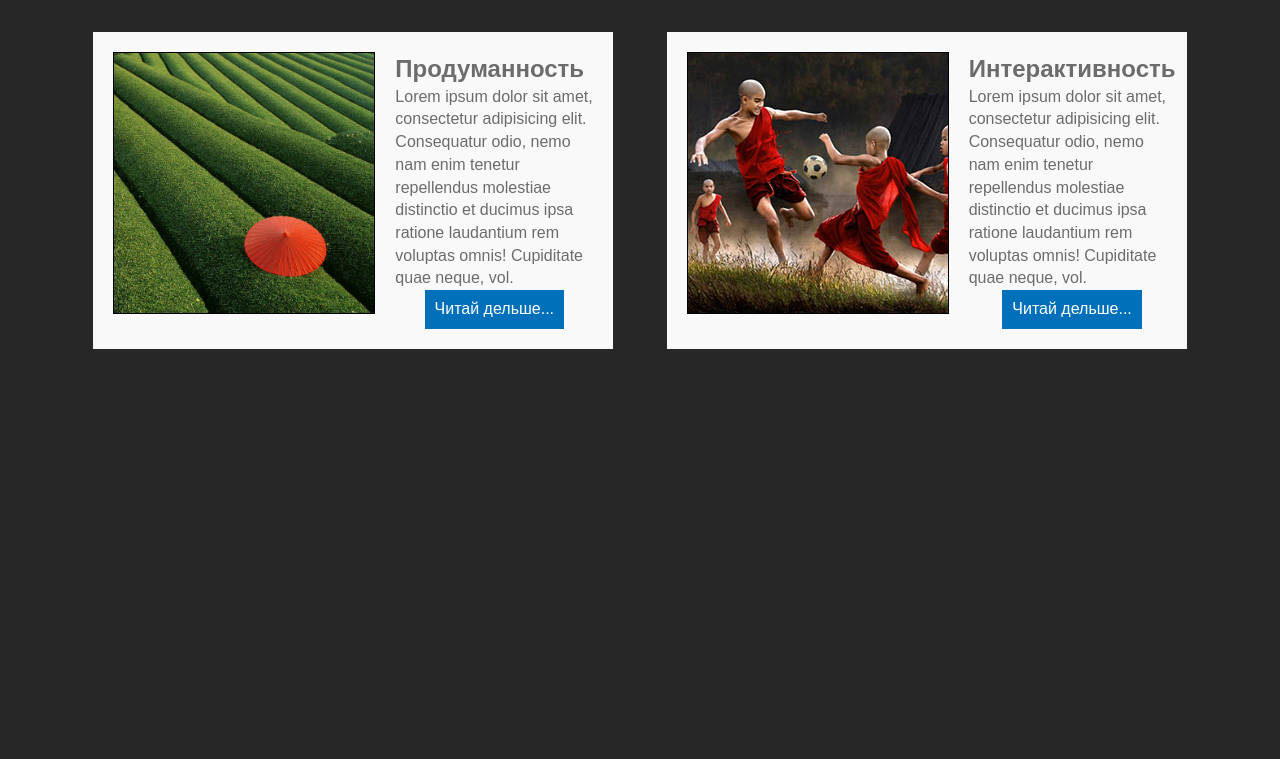
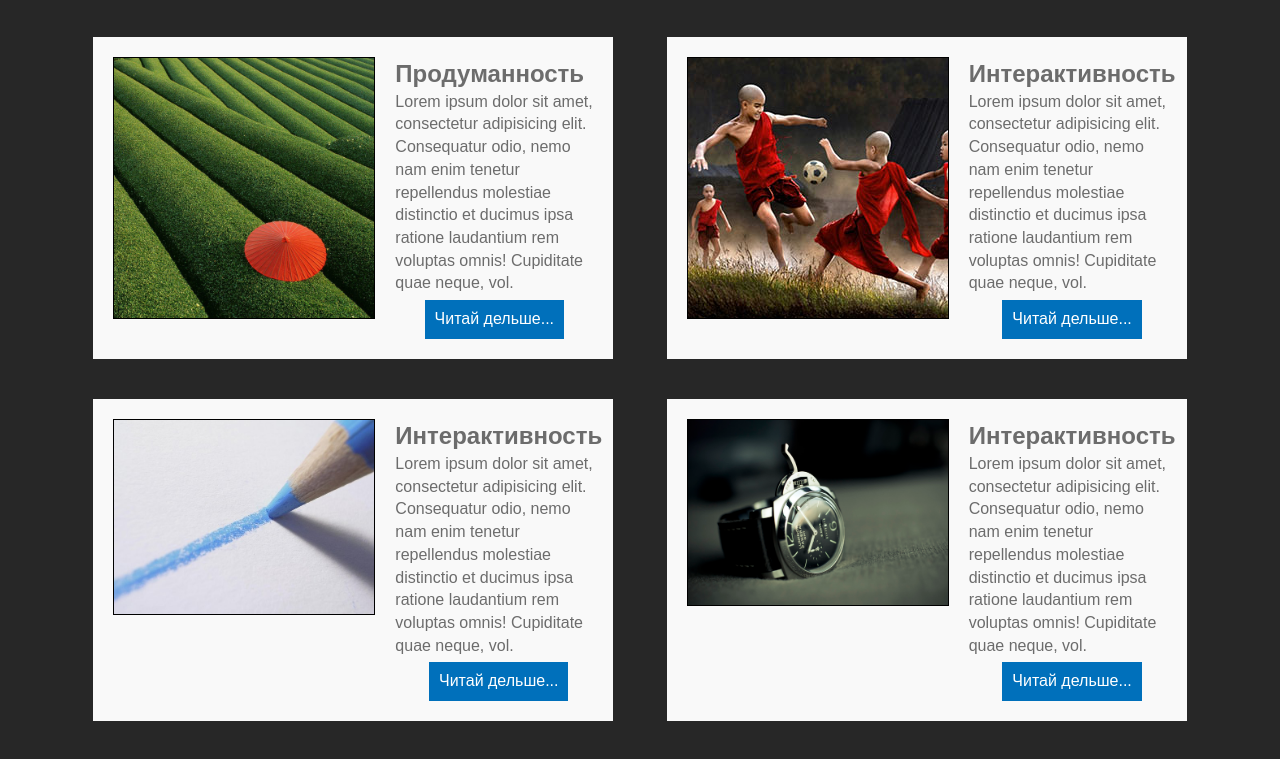
Before and after one commit to virt266/training-session, a plain HTML site: page index.html in a window 1280 px wide. Shown: the part 941-1700 px from the top of the page. Before the commit the page ends 1330 px from the top, so only its background shows below. Drawn offline with nearby package versions, Linux system fonts and the light colour scheme; a web font is replaced by a local one.

Commit message:
tree commit

```diff
--- a/css/main.css
+++ b/css/main.css
@@ -99,6 +99,7 @@ ul>li{
 	font-family: 'Cuprum', sans-serif;
 	font-size: 16px;
 	color: #6c6c6c;
+	margin-bottom: 5px
 }
 .btn{
 	font-family: Arial, Helvetica, sans-serif;
--- a/index.html
+++ b/index.html
@@ -77,6 +77,34 @@
                			<a href="#" class="btn">Читай дельше...</a>
                		</div>
 				</li>
+				<li class="content__list__item">
+					<img src="img/five.jpg" alt="first img" class="content__list__item__img">
+					  <div class="products__disc">
+               			<div class="products__disc--text">
+               				<h6 class="products__disc__title">Интерактивность</h6>
+               				<p class="products__disc__text">
+               					Lorem ipsum dolor sit amet, consectetur adipisicing elit.
+               					Consequatur odio, nemo nam enim tenetur repellendus molestiae distinctio et ducimus ipsa ratione laudantium rem voluptas omnis!
+               					Cupiditate quae neque, vol.
+               				</p>
+               			</div>
+               			<a href="#" class="btn">Читай дельше...</a>
+               		</div>
+				</li>
+				<li class="content__list__item">
+					<img src="img/six.png" alt="first img" class="content__list__item__img">
+					  <div class="products__disc">
+               			<div class="products__disc--text">
+               				<h6 class="products__disc__title">Интерактивность</h6>
+               				<p class="products__disc__text">
+               					Lorem ipsum dolor sit amet, consectetur adipisicing elit.
+               					Consequatur odio, nemo nam enim tenetur repellendus molestiae distinctio et ducimus ipsa ratione laudantium rem voluptas omnis!
+               					Cupiditate quae neque, vol.
+               				</p>
+               			</div>
+               			<a href="#" class="btn">Читай дельше...</a>
+               		</div>
+				</li>
 			</ul>
 		</div>
 	</div>
```
